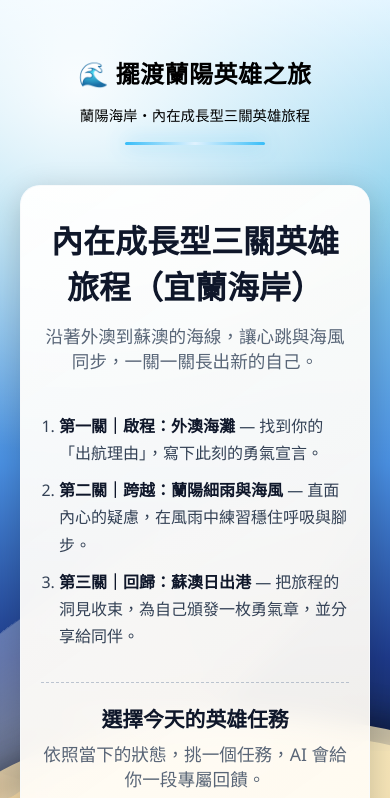
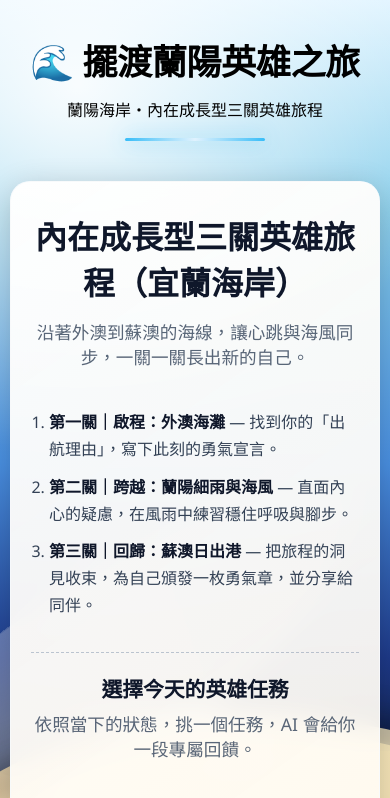
Before and after one commit to goodylin123-design/yilan_hero_journey-1231, a plain HTML site: page index.html in a window 390 px wide. Shown: the top 798 px of the page. Drawn offline with Linux system fonts and the light colour scheme.

Commit message:
Add files via upload

```diff
--- a/styles.css
+++ b/styles.css
@@ -571,15 +571,25 @@ body {
 /* 響應式設計 */
 @media (max-width: 768px) {
     .title {
-        font-size: 1.5rem;
-        letter-spacing: 0.5px;
+        font-size: 2.2rem;
+        letter-spacing: -0.5px;
         line-height: 1.2;
         word-break: keep-all;
+        padding: 0;
+        max-width: 100%;
+        box-sizing: border-box;
+    }
+
+    .header {
         padding: 0 5px;
     }
 
     .subtitle {
-        font-size: 0.9rem;
+        font-size: 1rem;
+    }
+
+    .container {
+        padding: 40px 10px 60px;
     }
 
     .card {
```
